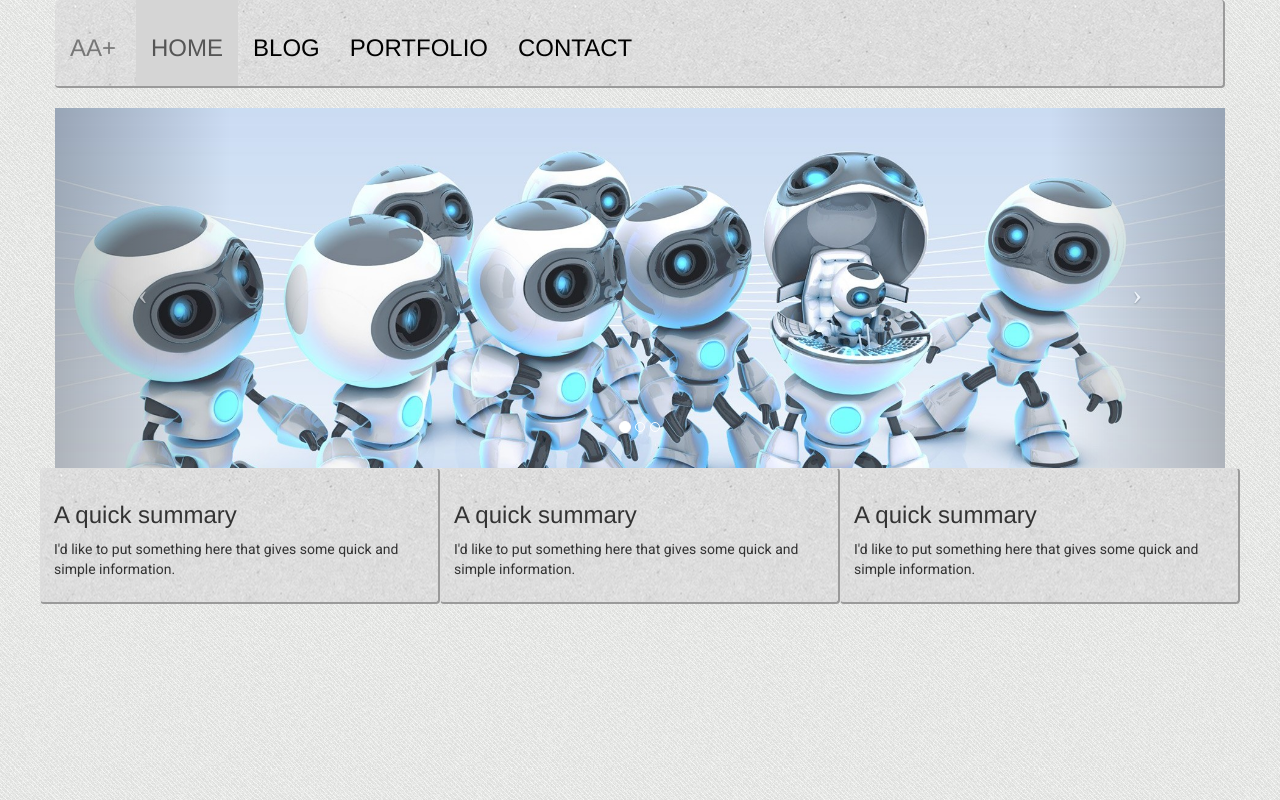
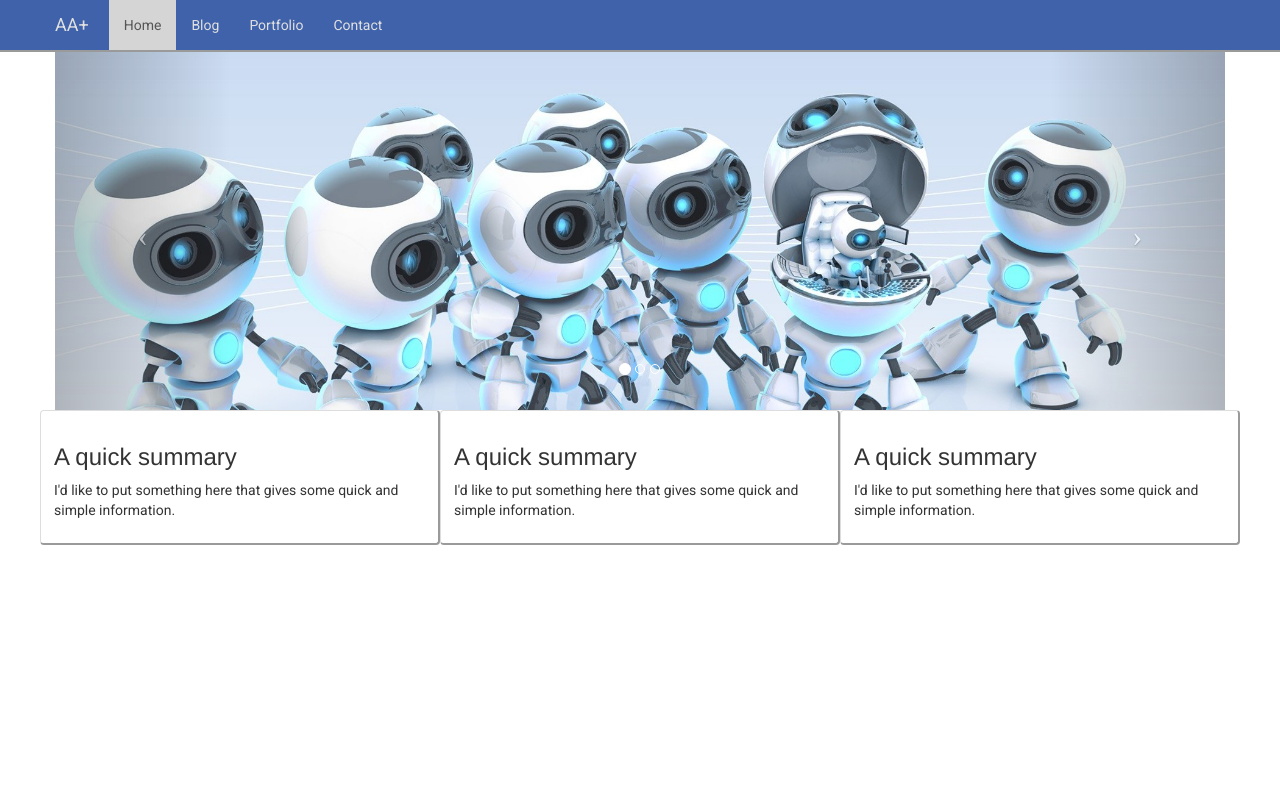
Before and after one commit to AbdellaToronto/PortfolioSite, a plain HTML site: page index.html in a window 1280 px wide. Drawn offline with nearby package versions, Linux system fonts and the light colour scheme; a script that the page names is missing.

Commit message:
progress on design

```diff
--- a/css/style.css
+++ b/css/style.css
@@ -1,6 +1,7 @@
 body{
-    background-image: url("../images/rough_diagonal.png");
+
     font-family: 'Roboto', sans-serif!important;
+    padding-top: 50px;
 }
 
 #homeCarousel{
@@ -11,20 +12,20 @@ body{
 
 
 .navbar{
-    background-image: url("../images/textured_paper.png");
+    border-bottom: 2px #9a9a9a solid;
+    background-color: #3F62AA;
+}
+
+.navbar-brand{
+    color: #e0e0e0;
+}
+
+.navbar-nav>li>a{
+    color: #e0e0e0;
+}
+
+
+.thumbnail{
     border-bottom: 2px #9a9a9a solid;
     border-right: 2px #9a9a9a solid;
 }
-.navbar-nav>li>a:hover{
-    color: white;
-}
-
-.navbar-nav>li>a{
-    color: black;
-}
-
-.thumbnail{
-    background-image: url("../images/textured_paper.png");
-    border-bottom: 2px #9a9a9a solid;
-    border-right: 2px #9a9a9a solid;
-}
--- a/index.html
+++ b/index.html
@@ -9,18 +9,33 @@
     <link rel="stylesheet" href="css/bootstrap-glyphicons.css">
     <link href='http://fonts.googleapis.com/css?family=Roboto+Condensed:400,700|Roboto' rel='stylesheet' type='text/css'>
 </head>
+
+<div class="navbar navbar-fixed-top">
+
+   <div class="container"> <button type="button" class="navbar-toggle" data-toggle="collapse" data-target=".navbar-responsive-collapse">
+        <span class="icon-bar"></span>
+        <span class="icon-bar"></span>
+        <span class="icon-bar"></span>
+    </button>
+
+    <a class="navbar-brand" href="#">AA+</a>
+    <div class="nav-collapse navbar-responsive-collapse collapse">
+        <ul class="nav navbar-nav">
+            <li class="active"><a href="#">Home</a></li>
+            <li><a href="#">Blog</a></li>
+            <li><a href="#">Portfolio</h3></a></li>
+            <li><a href="#">Contact</a></li>
+        </ul>
+    </div></div>
+</div>
+
 <body>
 
 <div class="container">
-    <div class="navbar">
-        <a class="navbar-brand" href="#"><h3>AA+</h3></a>
-        <ul class="nav navbar-nav">
-            <li class="active"><a href="#"><h3>HOME</h3></a></li>
-            <li><a href="#"><h3>BLOG</h3></a></li>
-            <li><a href="#"><h3>PORTFOLIO</h3></a></li>
-            <li><a href="#"><h3>CONTACT</h3></a></li>
-        </ul>
-    </div>
+
+
+
+
     <div id="homeCarousel" class="carousel slide container">
         <ol class="carousel-indicators">
             <li data-target="#homeCarousel" data-slide-to="0" class="active"></li>
```
